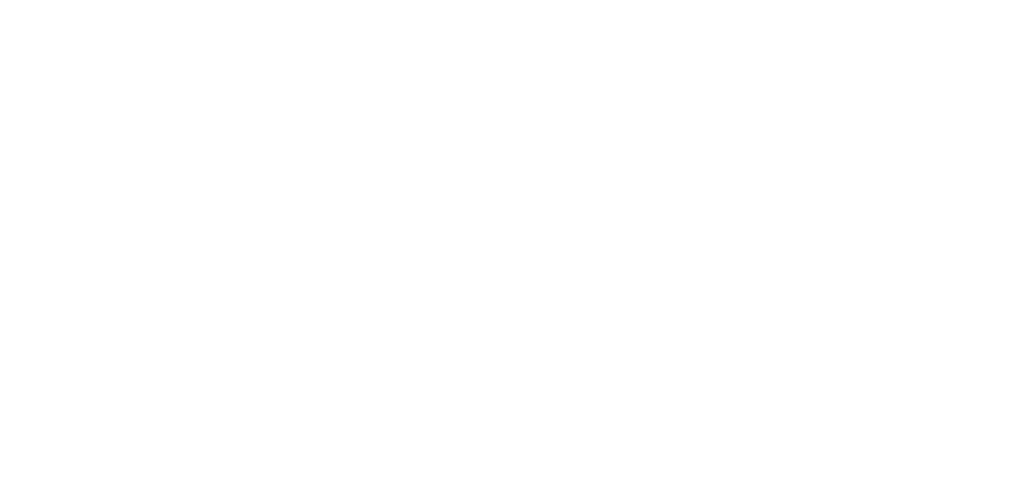
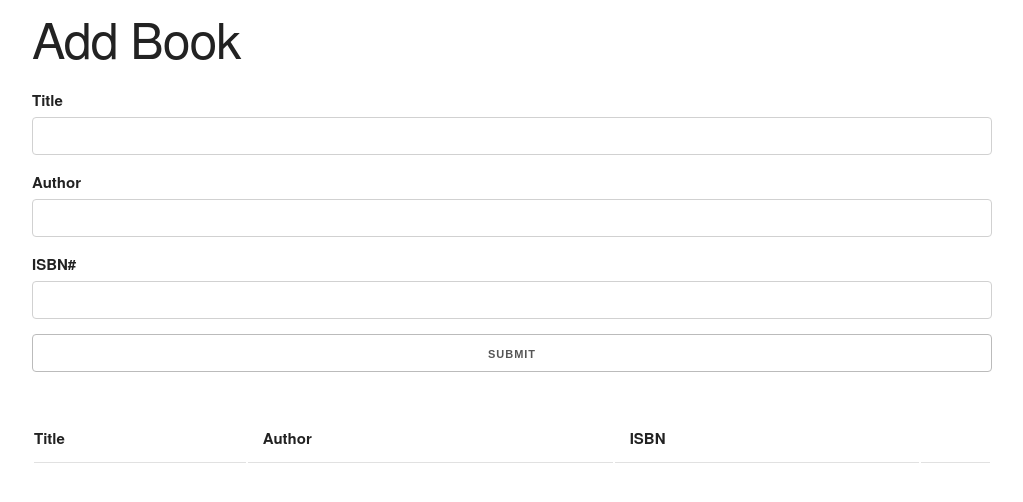
Before and after one commit to isurojit/book-list-js, a plain HTML site: page index.html in a window 1280 px wide. Shown: the whole page, without its empty margins (128-1151 px from the left). Drawn offline with nearby package versions, Linux system fonts and the light colour scheme.

Commit message:
create UI

```diff
--- a/index.html
+++ b/index.html
@@ -4,10 +4,43 @@
     <meta charset="UTF-8">
     <meta name="viewport" content="width=device-width, initial-scale=1.0">
     <title>Book List</title>
+    <link rel="stylesheet" href="https://cdnjs.cloudflare.com/ajax/libs/skeleton/2.0.4/skeleton.min.css" integrity="sha512-EZLkOqwILORob+p0BXZc+Vm3RgJBOe1Iq/0fiI7r/wJgzOFZMlsqTa29UEl6v6U6gsV4uIpsNZoV32YZqrCRCQ==" crossorigin="anonymous" />
     <link rel="stylesheet" href="style.css">
 </head>
 <body>
 
-    <script src="app.js"></script>
+    <div class="container">
+        <h1>Add Book</h1>
+        <form id="book-form">
+            <div>
+                <label for="title">Title</label>
+                <input type="text" id="title" class="u-full-width">
+            </div>
+            <div>
+                <label for="author">Author</label>
+                <input type="text" id="author" class="u-full-width">
+            </div>
+            <div>
+                <label for="isbn">ISBN#</label>
+                <input type="text" id="isbn" class="u-full-width">
+            </div>
+            <div>
+                <input type="submit" value="submit" class="u-full-width">
+            </div>
+        </form>
+        <table class="u-full-width">
+            <thead>
+                <tr>
+                    <th>Title</th>
+                    <th>Author</th>
+                    <th>ISBN</th>
+                    <th></th>
+                </tr>
+            </thead>
+            <tbody id="book-list"></tbody>
+        </table>
+    </div>
+    <script src="appEs5.js"></script>
+    <script src="appEs6.js"></script>
 </body>
 </html>
--- a/style.css
+++ b/style.css
@@ -0,0 +1,12 @@
+.success, .error{
+    color: #fff;
+    padding: 5px;
+    margin:5px 0 5px 0;
+}
+.success{
+    background-color: green;
+}
+
+.error{
+    background-color: red;
+}
```
Also changed, not shown: app.js (deleted), appEs5.js (added), appEs6.js (added).
